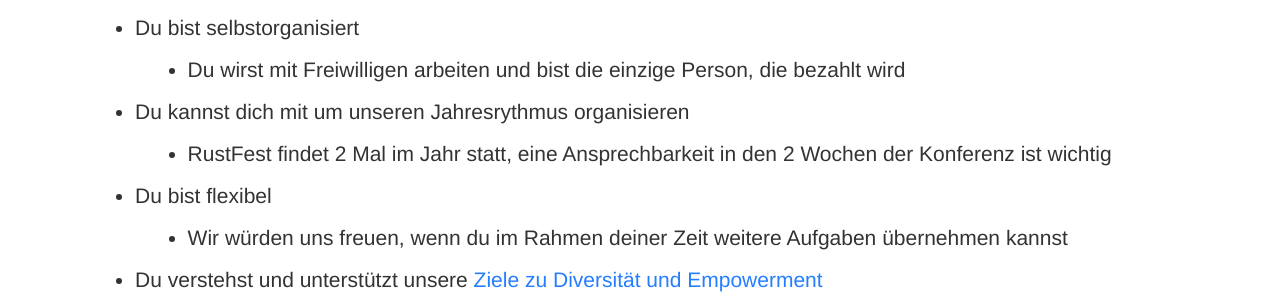
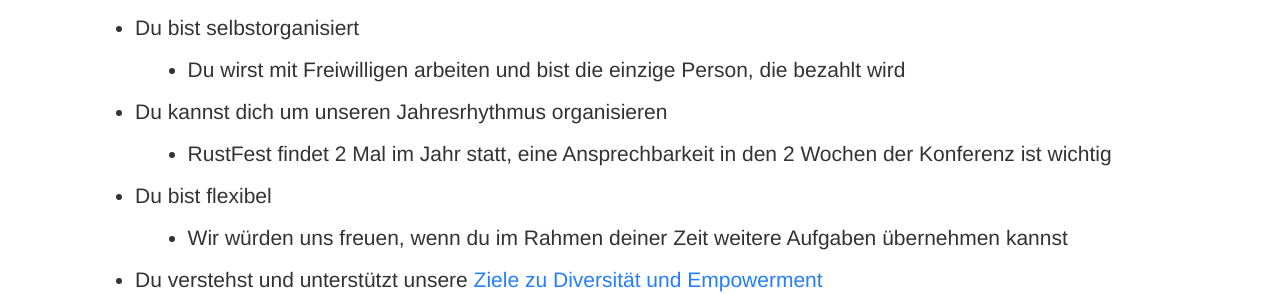
Before and after one commit to RustFestEU/blog.rustfest.eu, a Jekyll site: the page built from _posts/2018-07-24-wir-stellen-ein.md, in a window 1280 px wide and 900 px high, scrolled down 2873 px. Shown: the part 160-454 px from the top of the window. Built offline with Jekyll 4.4.1, drawn with Linux system fonts in a browser that asks for light colours; some of the changed text lies outside the part shown.

Commit message:
Fix more bugs

```diff
--- a/_posts/2018-07-24-wir-stellen-ein.md
+++ b/_posts/2018-07-24-wir-stellen-ein.md
@@ -80,7 +80,7 @@ Du bist daran interessiert, Aktiven bei ihrer gemeinnützigen Arbeit unter die A
   - Beides müssen nicht deine Muttersprache sein, aber du solltest halbwegs sicher sein
 * Du bist selbstorganisiert
   - Du wirst mit Freiwilligen arbeiten und bist die einzige Person, die bezahlt wird
-* Du kannst dich mit um unseren Jahresrythmus organisieren
+* Du kannst dich um unseren Jahresrhythmus organisieren
   - RustFest findet 2 Mal im Jahr statt, eine Ansprechbarkeit in den 2 Wochen der Konferenz ist wichtig
 * Du bist flexibel
   - Wir würden uns freuen, wenn du im Rahmen deiner Zeit weitere Aufgaben übernehmen kannst
```
Also changed, not shown: other parts of _posts/2018-07-24-wir-stellen-ein.md (+1 -1 lines).
